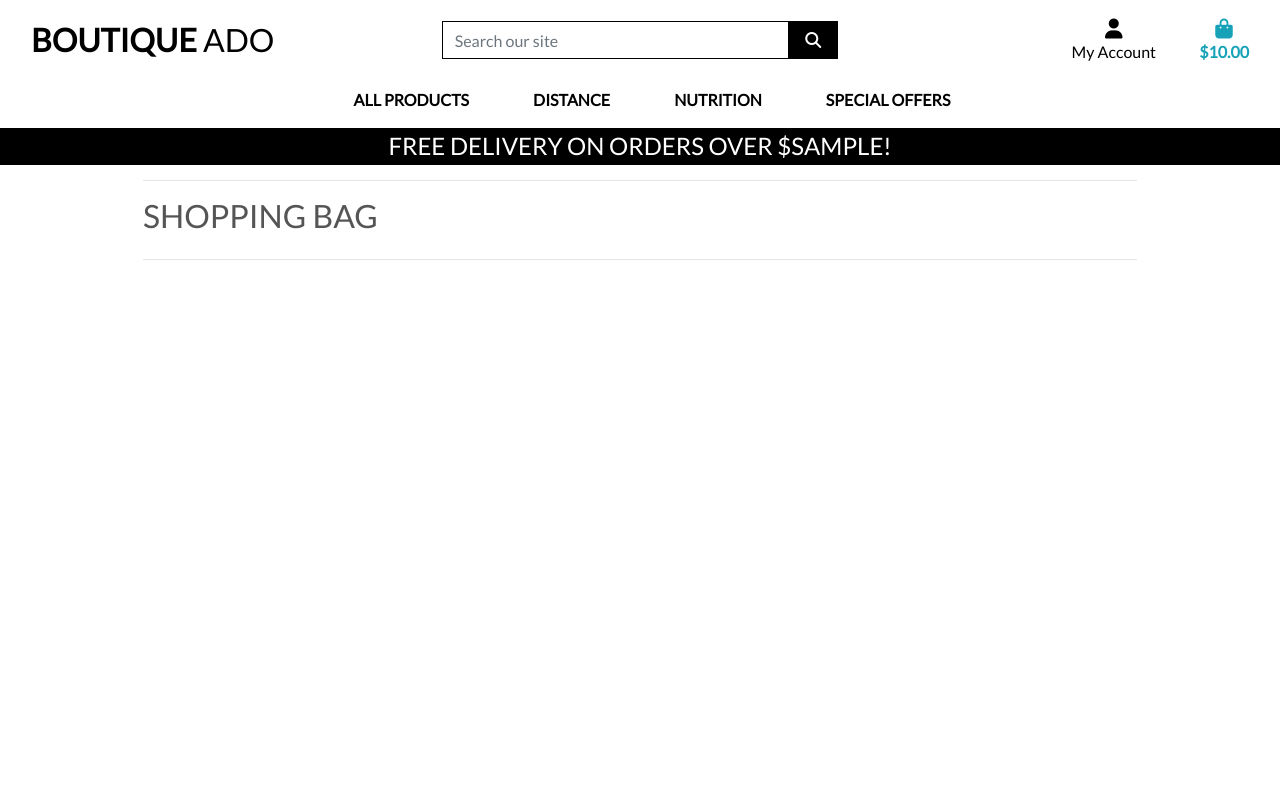
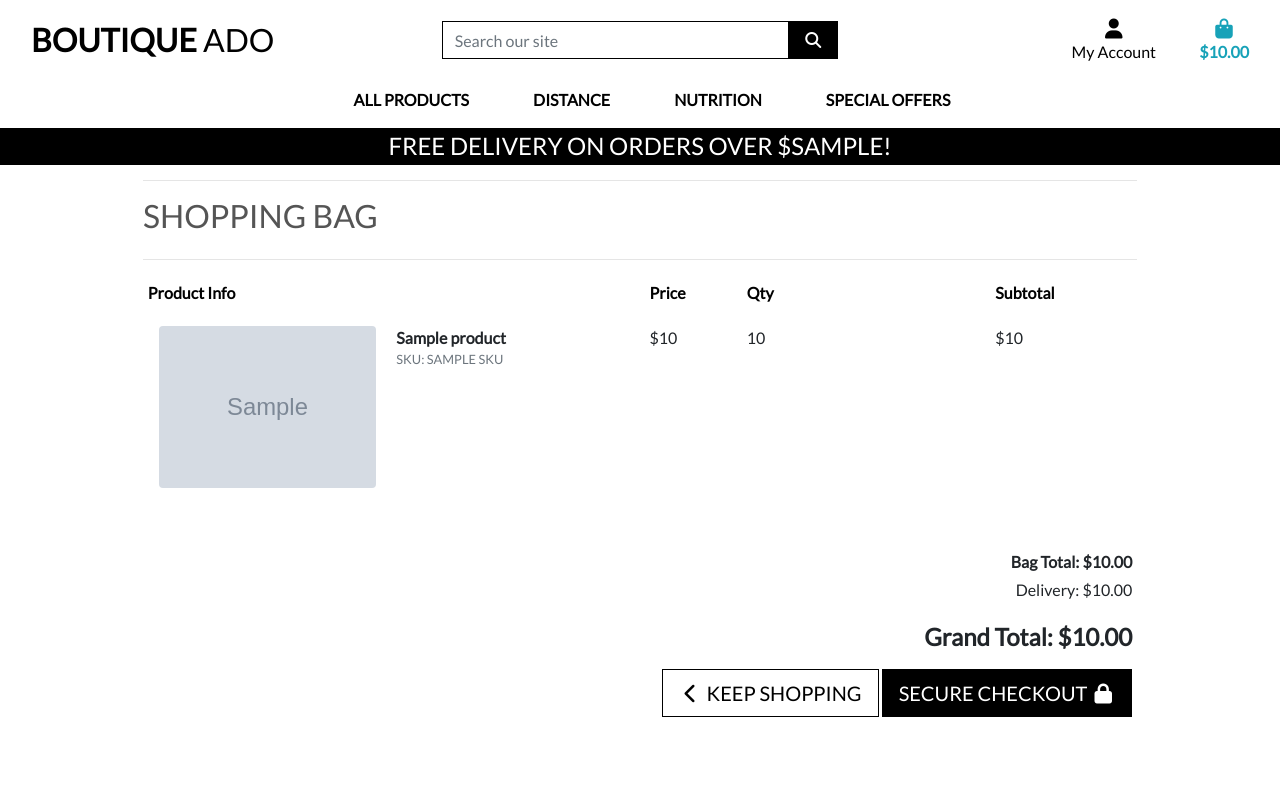
Before and after one commit to sclarkstone/Milestone4, a Django app: template bag/templates/bag/bag.html in a window 1280 px wide. Run offline with Django 3.2, Linux system fonts and the light colour scheme; the template is opened without the code that fills it: most values are stand-ins (such as "Sample title", 1, 10 or a date in 2020); grey boxes marked "Sample" are stand-in pictures; some libraries are stand-ins or nearby versions.

Commit message:
Updated shopping bag template

```diff
--- a/bag/templates/bag/bag.html
+++ b/bag/templates/bag/bag.html
@@ -23,7 +23,68 @@
         <div class="row">
             <div class="col">
                 {% if bag_items %}
-                    <div class="table-responsive rounded"></div>
+                    <div class="table-responsive rounded">
+                        <table class="table table-sm table-borderless">
+                            <thead class="text-black">
+                                <tr>
+                                    <th scope="col">Product Info</th>
+                                    <th scope="col"></th>
+                                    <th scope="col">Price</th>
+                                    <th scope="col">Qty</th>
+                                    <th scope="col">Subtotal</th>
+                                </tr>
+                            </thead>
+
+                            {% for item in bag_items %}
+                                <tr>
+                                    <td class="p-3 w-25">
+                                        <img class="img-fluid rounded" src="{{ item.product.image.url }}">
+                                    </td>
+                                    <td class="py-3">
+                                        <p class="my-0"><strong>{{ item.product.name }}</strong></p>
+                                        <p class="my-0 small text-muted">SKU: {{ item.product.sku|upper }}</p>
+                                    </td>
+                                    <td class="py-3">
+                                        <p class="my-0">${{ item.product.price }}</p>
+                                    </td>
+                                    <td class="py-3 w-25">
+                                        <p class="my-0">{{ item.quantity }}</p>
+                                    </td>
+                                    <td class="py-3">
+                                        <p class="my-0">${{ item.product.price }}</p>
+                                    </td>
+                                </tr>
+                            {% endfor %}
+                            <tr>
+                                <td colspan="5" class="pt-5 text-right">
+                                    <h6><strong>Bag Total: ${{ total|floatformat:2 }}</strong></h6>
+                                    <h6>Delivery: ${{ delivery|floatformat:2 }}</h6>
+                                    <h4 class="mt-4"><strong>Grand Total: ${{ grand_total|floatformat:2 }}</strong></h4>
+                                    {% if free_delivery_delta > 0 %}
+                                        <p class="mb-1 text-danger">
+                                            You could get free delivery by spending just <strong>${{ free_delivery_delta }}</strong> more!
+                                        </p>
+                                    {% endif %}
+                                </td>
+                            </tr>
+                            <tr>
+                                <td colspan="5" class="text-right">
+                                    <a href="{% url 'products' %}" class="btn btn-outline-black rounded-0 btn-lg">
+                                        <span class="icon">
+                                            <i class="fas fa-chevron-left"></i>
+                                        </span>
+                                        <span class="text-uppercase">Keep Shopping</span>
+                                    </a>
+                                    <a href="" class="btn btn-black rounded-0 btn-lg">
+                                        <span class="text-uppercase">Secure Checkout</span>
+                                        <span class="icon">
+                                            <i class="fas fa-lock"></i>
+                                        </span>
+                                    </a>
+                                </td>
+                            </tr>
+                        </table>
+                    </div>
                 {% else %}
                     <p class="lead mb-5">Your bag is empty.</p>
                     <a href="{% url 'products' %}" class="btn btn-outline-black rounded-0 btn-lg">
--- a/bag/urls.py
+++ b/bag/urls.py
@@ -2,5 +2,6 @@ from django.urls import path
 from . import views
 
 urlpatterns = [
-    path('', views.view_bag, name='view_bag')
+    path('', views.view_bag, name='view_bag'),
+    path('add/<item_id>/', views.add_to_bag, name='add_to_bag'),
 ]
--- a/static/css/base.css
+++ b/static/css/base.css
@@ -36,6 +36,19 @@ body {
 .btn-black {
     background: black;
     color: white;
+}
+
+.btn-outline-black {
+    background: white;
+    color: black !important; /* use important to override link colors for <a> elements */
+    border: 1px solid black;
+}
+
+.btn-outline-black:hover,
+.btn-outline-black:active,
+.btn-outline-black:focus {
+    background: black;
+    color: white !important;
 }
 
 .shop-now-button:hover,
--- a/templates/base.html
+++ b/templates/base.html
@@ -26,8 +26,8 @@
         <script src="https://kit.fontawesome.com/e9c73d7092.js" crossorigin="anonymous"></script>
         <script src="https://code.jquery.com/jquery-3.4.1.slim.min.js" integrity="sha384-J6qa4849blE2+poT4WnyKhv5vZF5SrPo0iEjwBvKU7imGFAV0wwj1yYfoRSJoZ+n" crossorigin="anonymous"></script>
         <script src="https://cdn.jsdelivr.net/npm/popper.js@1.16.0/dist/umd/popper.min.js" integrity="sha384-Q6E9RHvbIyZFJoft+2mJbHaEWldlvI9IOYy5n3zV9zzTtmI3UksdQRVvoxMfooAo" crossorigin="anonymous"></script>
-        <script src="https://stackpath.bootstrapcdn.com/bootstrap/4.4.1/js/bootstrap.min.js" integrity="sha384-wfSDF2E50Y2D1uUdj0O3uMBJnjuUD4Ih7YwaYd1iqfktj0Uod8GCExl3Og8ifwB6" crossorigin="anonymous"></script>
-    {% endblock %}
+        <script src="https://cdn.jsdelivr.net/npm/bootstrap@4.6.1/dist/js/bootstrap.min.js" integrity="sha384-VHvPCCyXqtD5DqJeNxl2dtTyhF78xXNXdkwX1CZeRusQfRKp+tA7hAShOK/B/fQ2" crossorigin="anonymous"></script>
+        {% endblock %}
 
     {% block extra_js %}
     {% endblock %}
--- a/templates/includes/mobile-top-header.html
+++ b/templates/includes/mobile-top-header.html
@@ -43,12 +43,12 @@
 <li class="list-inline-item">
     <a class="{% if grand_total %}text-primary font-weight-bold{% else %}text-black{% endif %} nav-link d-block d-lg-none" href="{% url 'view_bag' %}">
         <div class="text-center">
-            <div><i class="fas fa-shopping-bag fa-lg"></i></div>
+            <div><i class="fas fa-user fa-lg"></i></div>
             <p class="my-0">
                 {% if grand_total %}
-                    ${{ grand_total|floatformat:2 }}
+                    £{{ grand_total|floatformat:2 }}
                 {% else %}
-                    $0.00
+                    £0.00
                 {% endif %}
             </p>
         </div>
```
Also changed, not shown: bag/contexts.py (+13 -0 lines), bag/views.py (+16 -1 lines), products/templates/products/product_detail.html (+24 -0 lines), media/bladder.jpg (added), media/buff.jpg (added), media/foam.jpg (added), media/gels.jpg (added), media/salt.jpg (added).
